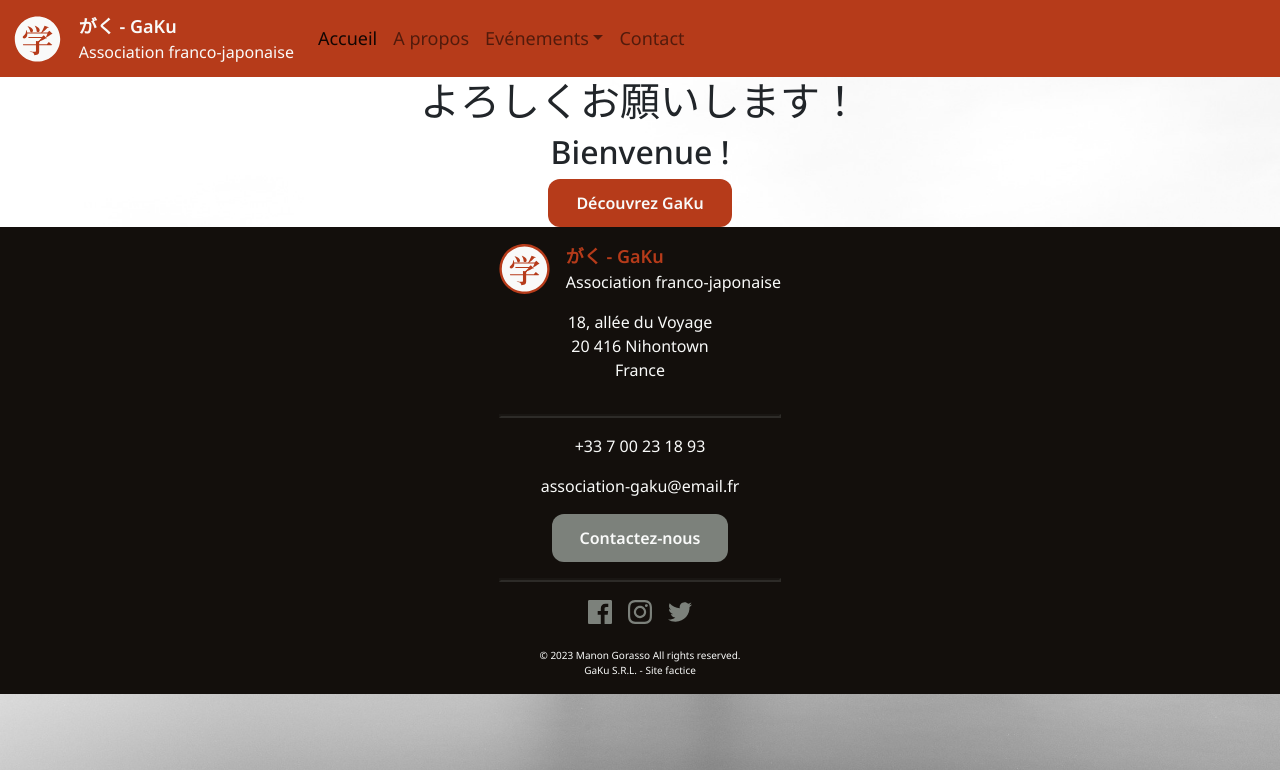
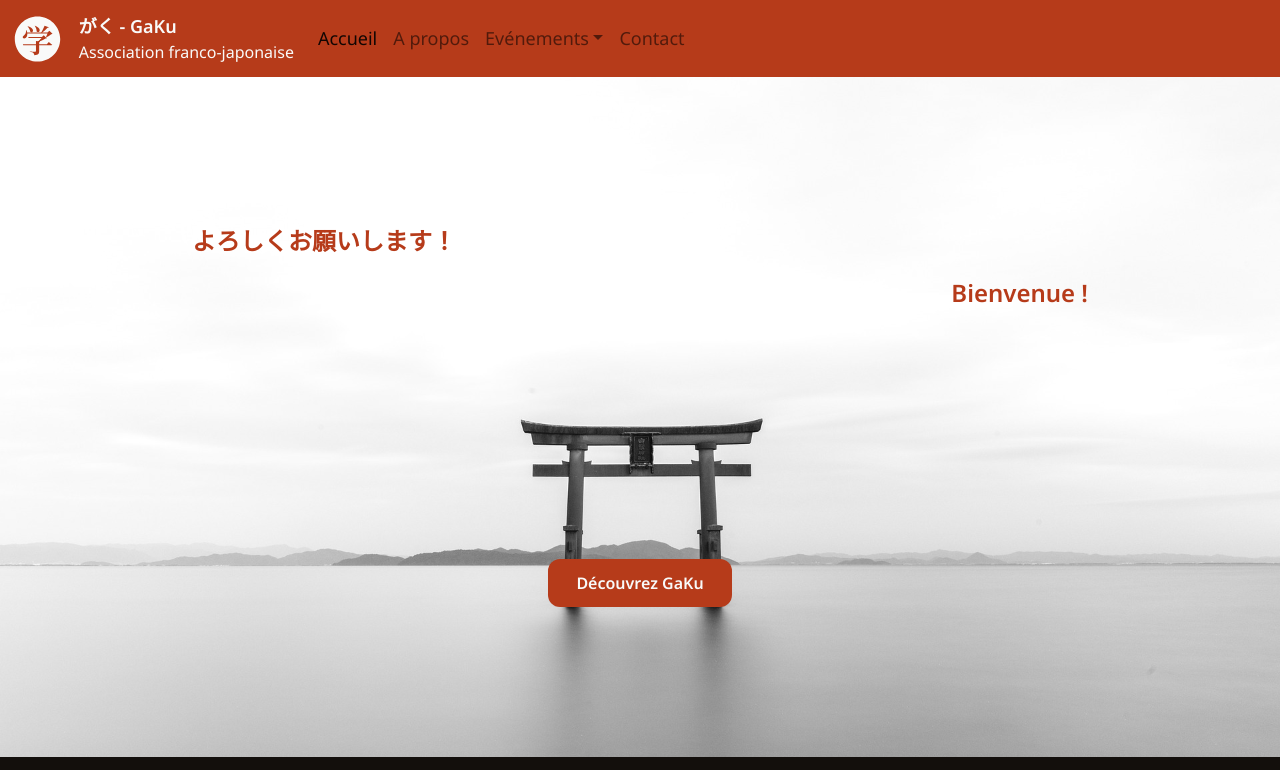
Before and after one commit to ManonGorasso/Association-GaKu, a plain HTML site: page index.html in a window 1280 px wide. Shown: the top 770 px of the page. Drawn offline with Linux system fonts and the light colour scheme.

Commit message:
ajout style main (1er jet)

```diff
--- /dev/null
+++ b/css-style/style-main.css
@@ -0,0 +1,89 @@
+/* Style main */
+
+main {
+    display: flex;
+    flex-direction: column;
+    align-items: center;
+
+    margin-top: 77px;                   /* change selon hauteur header */
+    width: 75%;                         /* change selon media queries */
+
+    padding: 40px 32px;
+    gap: 32px;
+}
+
+/* style index page */
+.index-container {
+    display: flex;
+    flex-direction: column;
+    align-content: center;
+    justify-content: space-around;
+
+    height: 85vh;
+}
+
+.title-container {
+    display: flex;
+    flex-direction: column;
+    align-content: center;
+    justify-content: space-around;
+
+    gap: 24px;
+    width: 100%;
+}
+
+.title-container > h1,
+.title-container > h2 {
+    font-size: 24px;
+    color: #B63B1A;
+    font-weight: 600;
+    padding: 0;
+    margin: 0;
+}
+
+.title-container > h1 {
+    text-align: left;
+}
+
+.title-container > h2 {
+    text-align: right;
+}
+
+/* Style other pages */
+
+.fil-ariane {
+    display: flex;
+    justify-content: flex-start;
+
+    width: 100%;
+}
+
+h1,
+h2 {
+    text-align: left;
+    width: 100%;
+    font-size: 24px;
+}
+
+h1 {
+    font-weight: 600;
+}
+
+article {
+    width: 100%;
+    display: flex;
+    flex-direction: column;
+
+    gap: 16px;
+}
+
+article > img {
+    width: 100%;
+    height: auto;
+    border: 4px solid #7C817B;
+}
+
+article > section {
+    width: 100%;
+    text-align: justify;
+}
--- a/css-style/style.css
+++ b/css-style/style.css
@@ -20,18 +20,6 @@ hr {
     border-width: 2px;
     border-color: #7C817B;
 }
-
-
-main {
-    display: flex;
-    flex-direction: column;
-    align-items: center;
-
-    margin-top: 77px;                   /* change selon hauteur header */
-    width: 75%;                         /* change selon media queries */
-}
-
-
 
 
 /* General font colors and font weight */
--- a/index.html
+++ b/index.html
@@ -13,6 +13,7 @@
     <link rel="stylesheet" href="./css-style/style-button.css">
     <link rel="stylesheet" href="./css-style/style-footer.css">
     <link rel="stylesheet" href="./css-style/style-header.css">
+    <link rel="stylesheet" href="./css-style/style-main.css">
     <link rel="stylesheet" href="./css-style/style-logo.css">
     <!--Favicon link-->
     <link rel="shortcut icon" href="./Images/favicon.svg" type="image/svg">
@@ -64,9 +65,11 @@
         </nav>
     </header>
 
-    <main>
-        <h1>よろしくお願いします！</h1>
-        <h2>Bienvenue !</h2>
+    <main class="index-container">
+        <div class="title-container">
+            <h1>よろしくお願いします！</h1>
+            <h2>Bienvenue !</h2>
+        </div>
         <a href="./a-propos.html" class="btn btn-red">Découvrez GaKu</a>
     </main>
 
```
Also changed, not shown: a-propos.html (+5 -4 lines), contact.html (+2 -1 lines), evenements.html (+2 -1 lines), participer-a-un-evenement.html (+2 -1 lines).
